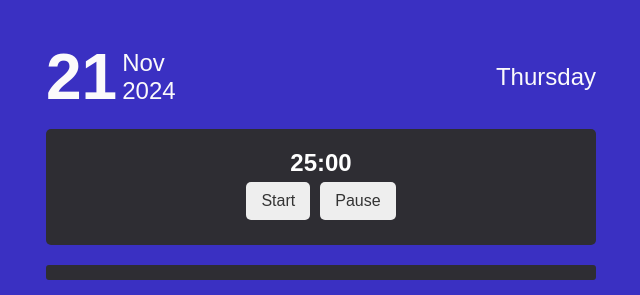
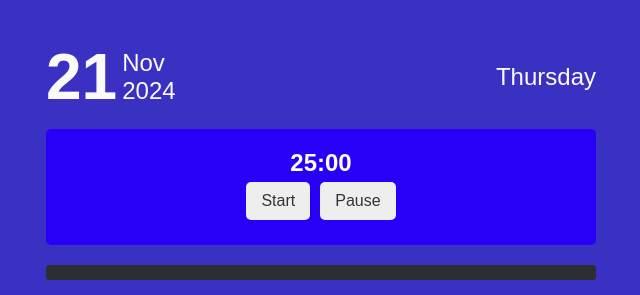
Before and after one commit to jasonnho/DevOps-PSO, a React (Vite) app: page / in a window 1280 px wide. Shown: the top 295 px of the page, without its empty margins (319-959 px from the left). Built offline with nearby package versions, Linux system fonts and the light colour scheme.

Commit message:
ganti warna timer

```diff
--- a/src/components/TodoDate.module.css
+++ b/src/components/TodoDate.module.css
@@ -25,7 +25,7 @@
 	display: flex;
 	justify-content: center;
 	align-items: center;
-	background-color: #2e2d33;
+	background-color: #2900f7;
 	padding: 10px 0 10px 0;
 	border-radius: 5px;
 	margin-bottom: 20px;
```
